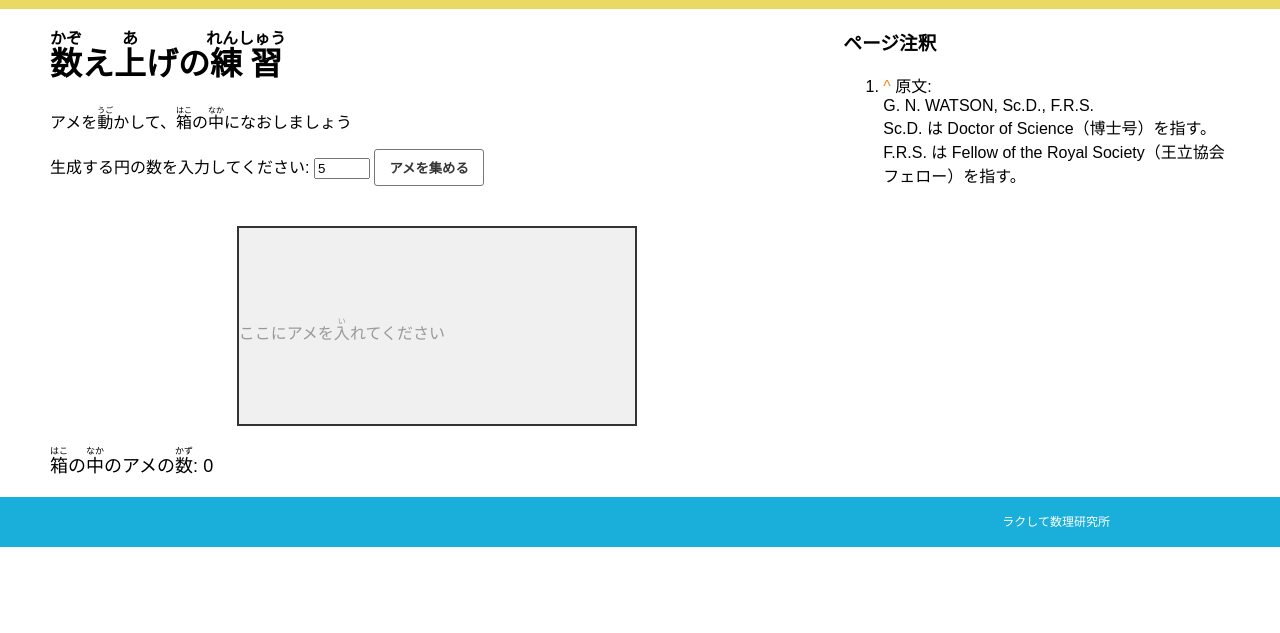
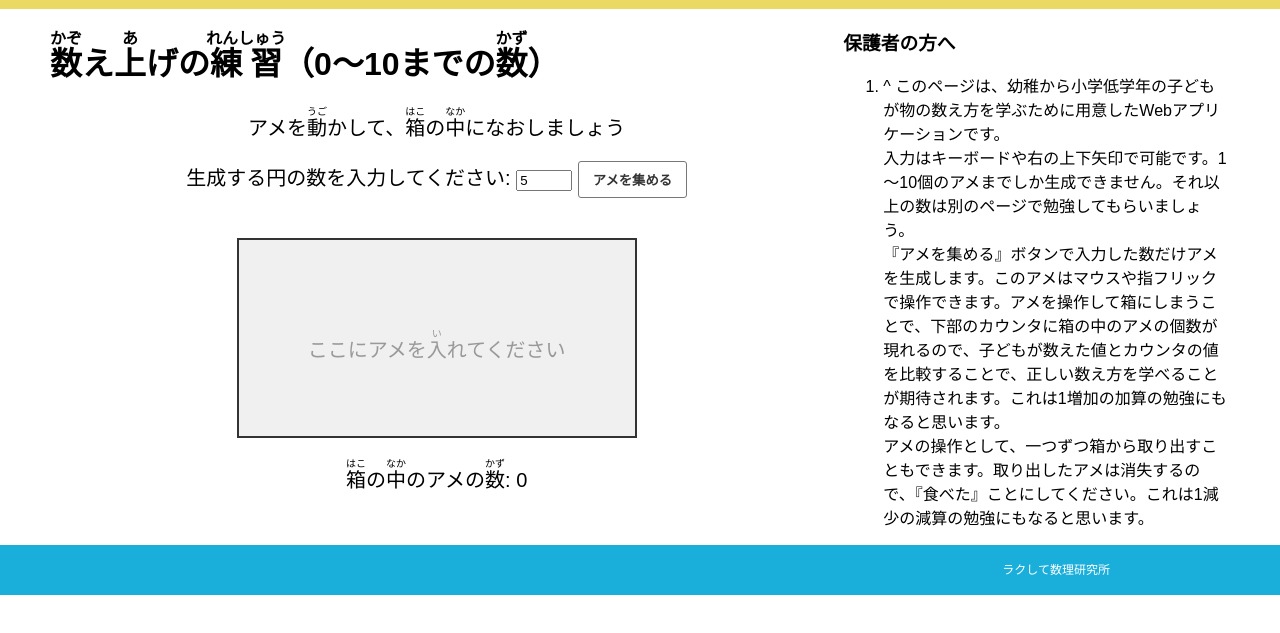
Before and after one commit to Tatsuy-Kobayashi/my-web, a plain HTML site: page docs/academic_discipline/social_science/pedagogy/elementary/elementary_math/previous_pra/enumerative_pra.html in a window 1280 px wide. Shown: the part 103-736 px from the top of the page. Drawn offline with Linux system fonts and the light colour scheme; some icons are missing.

Commit message:
website enumerative_pra

```diff
--- a/docs/academic_discipline/social_science/pedagogy/elementary/elementary_math/previous_pra/enumerative_pra.html
+++ b/docs/academic_discipline/social_science/pedagogy/elementary/elementary_math/previous_pra/enumerative_pra.html
@@ -43,7 +43,8 @@
         }
         #counter {
             margin-top: 20px;
-            font-size: 18px;
+            text-align: center;
+            font-size: 20px;
         }
         .dropzone {
             position: relative;
@@ -72,18 +73,18 @@
         <header></header>
         <div class="content">
             <div class="main">
-                <h1><ruby>数<rp>（</rp><rt>かぞ</rt><rp>）</rp></ruby>え<ruby>上<rp>（</rp><rt>あ</rt><rp>）</rp></ruby>げの<ruby>練習<rp>（</rp><rt>れんしゅう</rt><rp>）</rp></ruby></h1>
-                <p>
+                <h1><ruby>数<rp>（</rp><rt>かぞ</rt><rp>）</rp></ruby>え<ruby>上<rp>（</rp><rt>あ</rt><rp>）</rp></ruby>げの<ruby>練習<rp>（</rp><rt>れんしゅう</rt><rp>）</rp></ruby>（0&#xff5e;10までの<ruby>数<rp>（</rp><rt>かず</rt><rp>）</rp></ruby>）</h1>
+                <p style="text-align: center; font-size: 20px;">
                     アメを<ruby>動<rp>（</rp><rt>うご</rt><rp>）</rp></ruby>かして、<ruby>箱<rp>（</rp><rt>はこ</rt><rp>）</rp></ruby>の<ruby>中<rp>（</rp><rt>なか</rt><rp>）</rp></ruby>になおしましょう
                 </p>
                 <!-- 入力フォーム -->
-                <div>
+                <div style="text-align: center; font-size: 20px;">
                     <label for="circleCount">生成する円の数を入力してください:</label>
                     <input type="number" id="circleCount" min="1" max="10" value="5">
-                    <button id="generateCircles">アメを集める</button>
+                    <button id="generateCircles" style="user-select: none;">アメを集める</button>
                 </div>
                 <div id="box" class="dropzone">
-                    <p>ここにアメを<ruby>入<rp>（</rp><rt>い</rt><rp>）</rp></ruby>れてください</p>
+                    <p style="text-align: center; font-size: 20px;">ここにアメを<ruby>入<rp>（</rp><rt>い</rt><rp>）</rp></ruby>れてください</p>
                 </div>
                 <div id="counter">
                     <ruby>箱<rp>（</rp><rt>はこ</rt><rp>）</rp></ruby>の<ruby>中<rp>（</rp><rt>なか</rt><rp>）</rp></ruby>のアメの<ruby>数<rp>（</rp><rt>かず</rt><rp>）</rp></ruby>: <span id="count">0</span>
@@ -95,13 +96,14 @@
 
             </div> <!-- /.main -->
             <div class="annotation">
-                <h3>ページ注釈</h3>
+                <h3>保護者の方へ</h3>
                 <ol class="olAnnotation">
-                    <li id="note_1"><a href="#ref_1">^</a>
-                        原文:<br>
-                        G. N. WATSON, Sc.D., F.R.S.
+                    <li id="note_1">^
+                        このページは、幼稚から小学低学年の子どもが物の数え方を学ぶために用意したWebアプリケーションです。<br>
+                        入力はキーボードや右の上下矢印で可能です。1&#xff5e;10個のアメまでしか生成できません。それ以上の数は別のページで勉強してもらいましょう。
                         <br>
-                        Sc.D. は Doctor of Science（博士号）を指す。F.R.S. は Fellow of the Royal Society（王立協会フェロー）を指す。
+                        『アメを集める』ボタンで入力した数だけアメを生成します。このアメはマウスや指フリックで操作できます。アメを操作して箱にしまうことで、下部のカウンタに箱の中のアメの個数が現れるので、子どもが数えた値とカウンタの値を比較することで、正しい数え方を学べることが期待されます。これは1増加の加算の勉強にもなると思います。<br>
+                        アメの操作として、一つずつ箱から取り出すこともできます。取り出したアメは消失するので、『食べた』ことにしてください。これは1減少の減算の勉強にもなると思います。
                     </li>
                 </ol>
             </div> <!-- /annotation -->
--- a/docs/academic_discipline/social_science/pedagogy/elementary/elementary_math/previous_pra/enumerative_pra.js
+++ b/docs/academic_discipline/social_science/pedagogy/elementary/elementary_math/previous_pra/enumerative_pra.js
@@ -60,11 +60,24 @@ function touchMove(event) {
     if (currentTouch) {
         const touch = event.touches[0];
         const circle = currentTouch;
+        const boxRect = box.getBoundingClientRect();
 
         // 円の位置を指に追従させる
         circle.style.position = 'absolute';
         circle.style.left = `${touch.pageX - circleSize / 2}px`;
         circle.style.top = `${touch.pageY - circleSize / 2}px`;
+
+        // タッチ中に箱の外に出た場合に削除
+        if (
+            touch.pageX < boxRect.left || touch.pageX > boxRect.right ||
+            touch.pageY < boxRect.top || touch.pageY > boxRect.bottom
+        ) {
+            if (box.contains(circle)) {
+                console.log('箱の外に出ました:', circle);
+                box.removeChild(circle); // 箱から円を削除
+                updateCount(-1); // カウンタを減少
+            }
+        }
     }
 }
 
@@ -77,10 +90,20 @@ function touchEnd(event) {
         touch.pageX > boxRect.left && touch.pageX < boxRect.right &&
         touch.pageY > boxRect.top && touch.pageY < boxRect.bottom
     ) {
-        box.appendChild(currentTouch);
-        currentTouch.classList.add('circle-inside-box');
-        positionCircleInGrid(currentTouch);
-        updateCount(1);
+        // 箱に追加
+        if (!box.contains(currentTouch)) {
+            box.appendChild(currentTouch);
+            currentTouch.classList.add('circle-inside-box');
+            positionCircleInGrid(currentTouch);
+            updateCount(1);
+        }
+    } else {
+        // タッチ終了時に円が箱の外にある場合は削除
+        if (box.contains(currentTouch)) {
+            console.log('タッチ終了時に箱の外に出ました:', currentTouch);
+            box.removeChild(currentTouch); // 箱から円を削除
+            updateCount(-1); // カウンタを減少
+        }
     }
 
     currentTouch = null; // タッチ操作を終了
@@ -149,10 +172,7 @@ function dragEnd(event) {
     const boxRect = box.getBoundingClientRect();
 
     // ドラッグ終了位置が箱の範囲外かどうかを判定
-    if (
-        mouseX < boxRect.left || mouseX > boxRect.right ||
-        mouseY < boxRect.top || mouseY > boxRect.bottom
-    ) {
+    if ( mouseX < boxRect.left || mouseX > boxRect.right || mouseY < boxRect.top || mouseY > boxRect.bottom ) {
         console.log('箱の外に出ました:', circle);
         if (box.contains(circle)) {
             box.removeChild(circle); // 箱から円を削除
```
Also changed, not shown: docs/index.html (+8 -0 lines).
